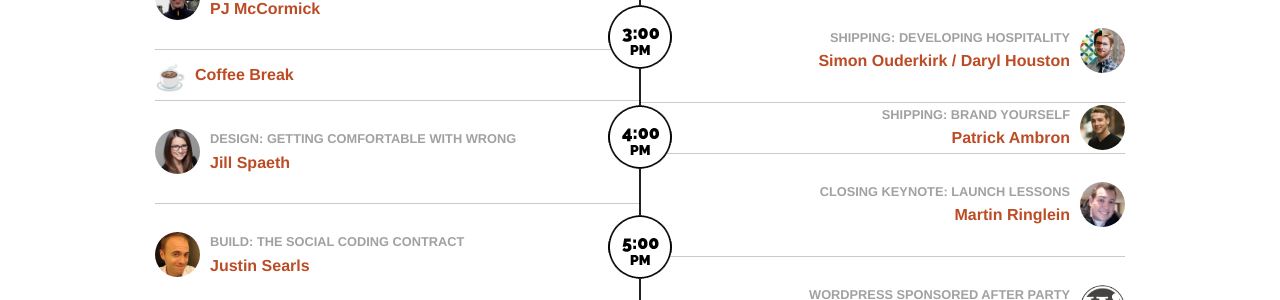
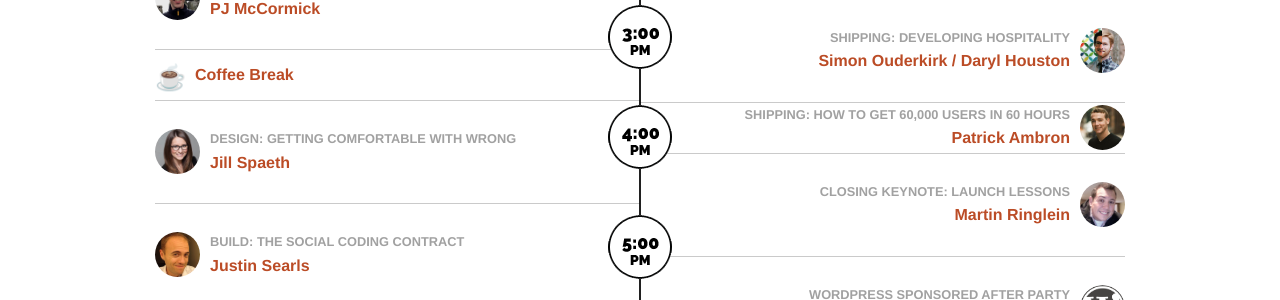
Before and after one commit to madglory/level-up, a Jekyll site: the page built from index.html, in a window 1280 px wide and 900 px high, scrolled down 6245 px. Shown: the part 148-448 px from the top of the window. Built offline with Jekyll 4.4.1, drawn with Linux system fonts in a browser that asks for light colours; emoji names are drawn with the system emoji font; comment, search, counter and statistics services are not loaded.

Commit message:
Updates patrick's talk title

```diff
--- a/_data/schedule.yaml
+++ b/_data/schedule.yaml
@@ -108,7 +108,7 @@ thursday:
     description:
     image: /img/simon-daryl.jpg
   - title: Patrick Ambron
-    section: "Shipping: Brand Yourself"
+    section: "Shipping: How To Get 60,000 Users in 60 Hours"
     time: 330pm
     length: 30
     description:
```
